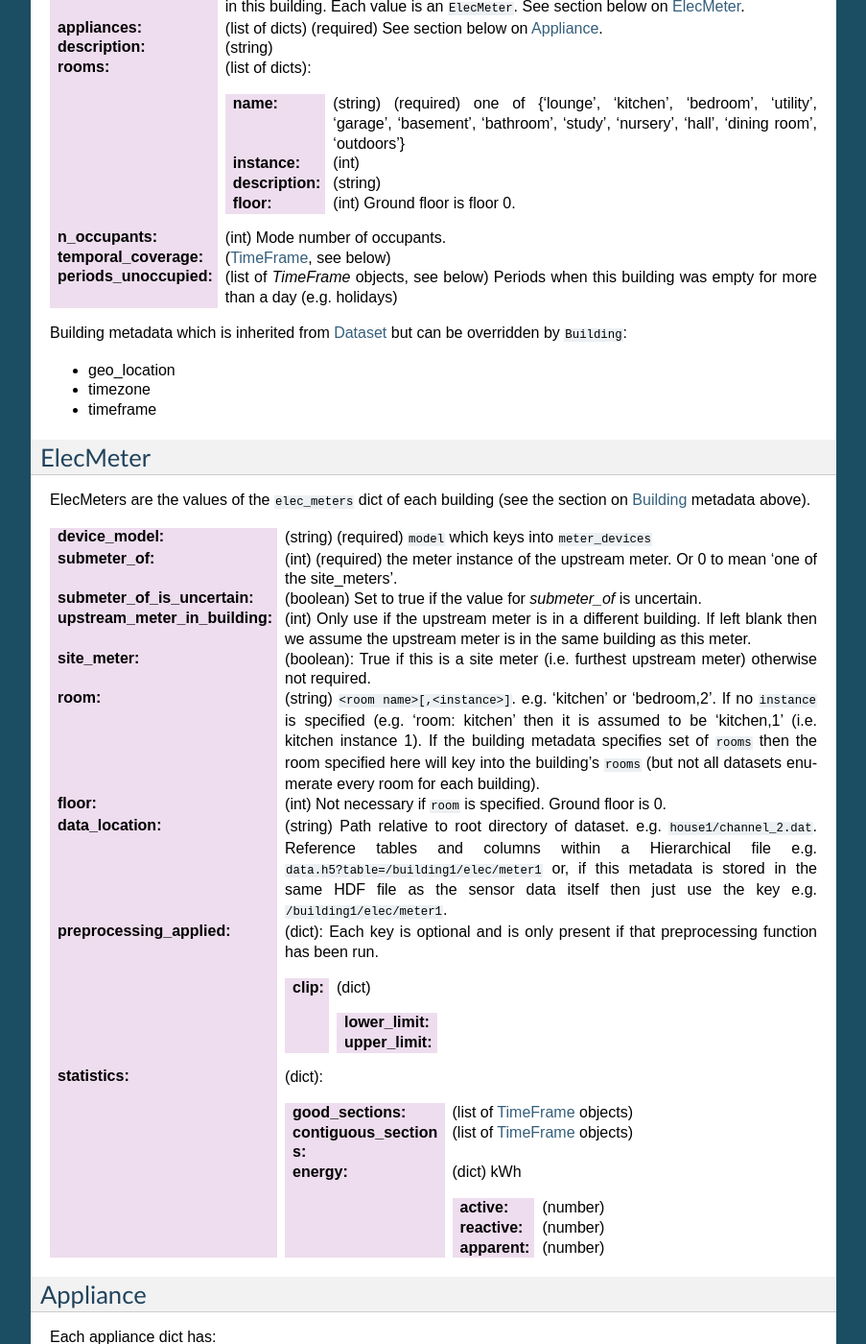
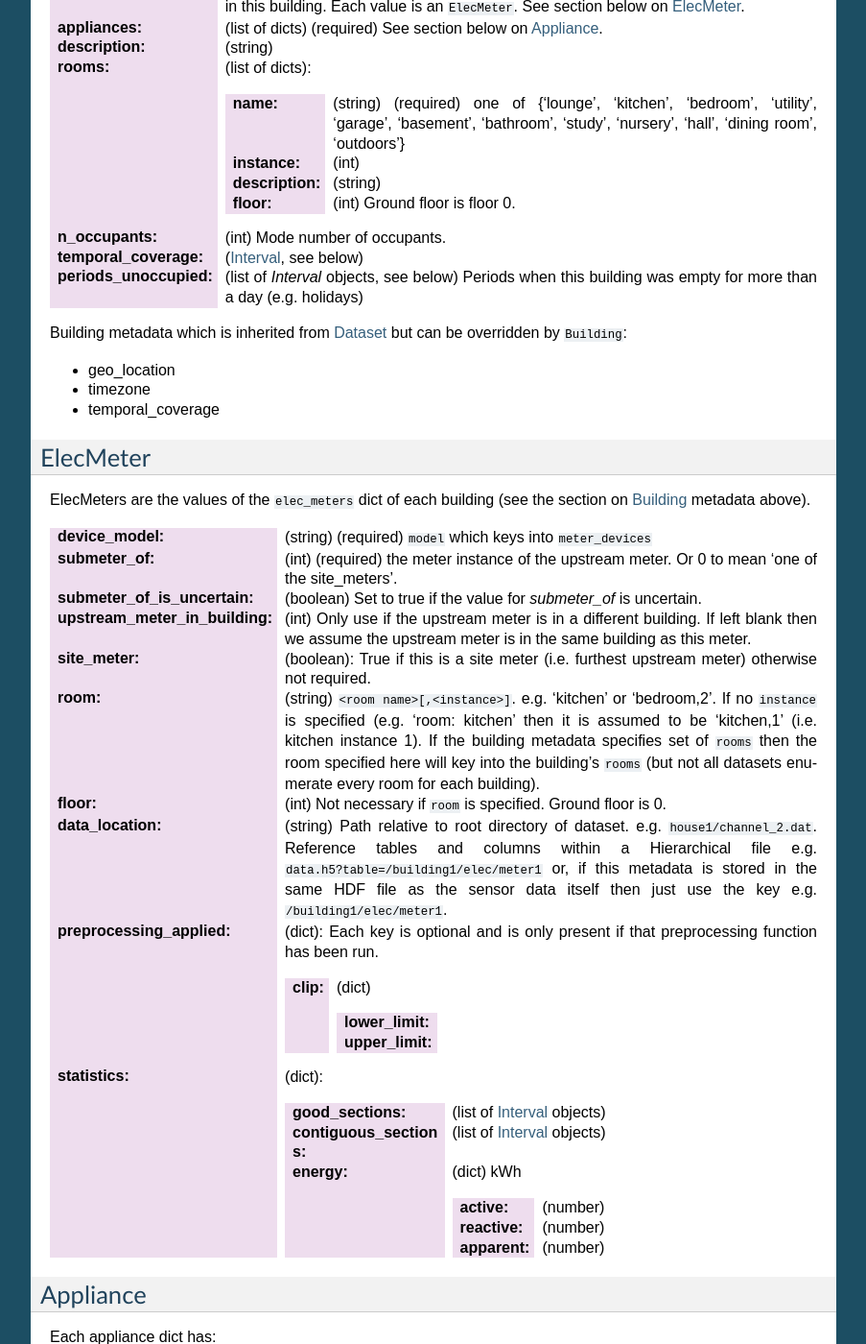
Before and after one commit to nilmtk/nilm_metadata, a Sphinx documentation site: the page built from docs/source/dataset_metadata.rst, in a window 1280 px wide and 1400 px high, scrolled down 2358 px. Shown: the whole window at 96% size, without its empty margins (198-1101 px from the left). Built offline with Sphinx 7.4.7, drawn with Linux system fonts in a browser that asks for light colours; some of the changed text lies outside the part shown.

Commit message:
rename TimeFrame -> Interval

```diff
--- a/docs/source/dataset_metadata.rst
+++ b/docs/source/dataset_metadata.rst
@@ -50,7 +50,7 @@ Dublin Core Metadata Initiative or DCMI):
 :geospatial_coverage: (string): Spatial coverage.  e.g. 'Southern
                       England'. Related to the 'coverage' DCMI
                       element.  Human-readable free text.
-:temporal_coverage: (`TimeFrame`_, see below) Start and end dates for
+:temporal_coverage: (`Interval`_, see below) Start and end dates for
                     the entire dataset.
 :funding: (list of strings) A list of all the sources of funding used
           to produce this dataset.
@@ -162,8 +162,8 @@ Building
    :description: (string)
    :floor: (int) Ground floor is floor 0.
 :n_occupants: (int) Mode number of occupants.
-:temporal_coverage: (`TimeFrame`_, see below)
-:periods_unoccupied: (list of `TimeFrame` objects, see below) Periods when this
+:temporal_coverage: (`Interval`_, see below)
+:periods_unoccupied: (list of `Interval` objects, see below) Periods when this
                      building was empty for more than a day
                      (e.g. holidays)
 
@@ -172,7 +172,7 @@ overridden by ``Building``:
 
 * geo_location
 * timezone
-* timeframe
+* temporal_coverage
 
 .. _elec-meter-schema:
 
@@ -219,8 +219,8 @@ section on `Building`_ metadata above).
 
 :statistics: (dict):
 
-   :good_sections: (list of `TimeFrame`_ objects)
-   :contiguous_sections: (list of `TimeFrame`_ objects)
+   :good_sections: (list of `Interval`_ objects)
+   :contiguous_sections: (list of `Interval`_ objects)
    :energy: (dict) kWh
 
       :active: (number)
@@ -277,7 +277,7 @@ Each appliance dict has:
 :model: (string)
 :manufacturer: (string)
 :original_name: (string)
-:dates_active: (list of `TimeFrame`_ objects, see below) Can be used to specify
+:dates_active: (list of `Interval`_ objects, see below) Can be used to specify
                a change in appliance over time (for example if one
                appliance is replaced with another).
 :year_of_purchase: (int) Four-digit year.
@@ -290,7 +290,7 @@ Each appliance dict has:
 Additional properties are specified for some Appliance Types.  Please
 look up objects in `objects/*.yaml` for details.
 
-TimeFrame
+Interval
 ---------
 
 Represent an arbitrary time frame.  If either start or end is absent
```
